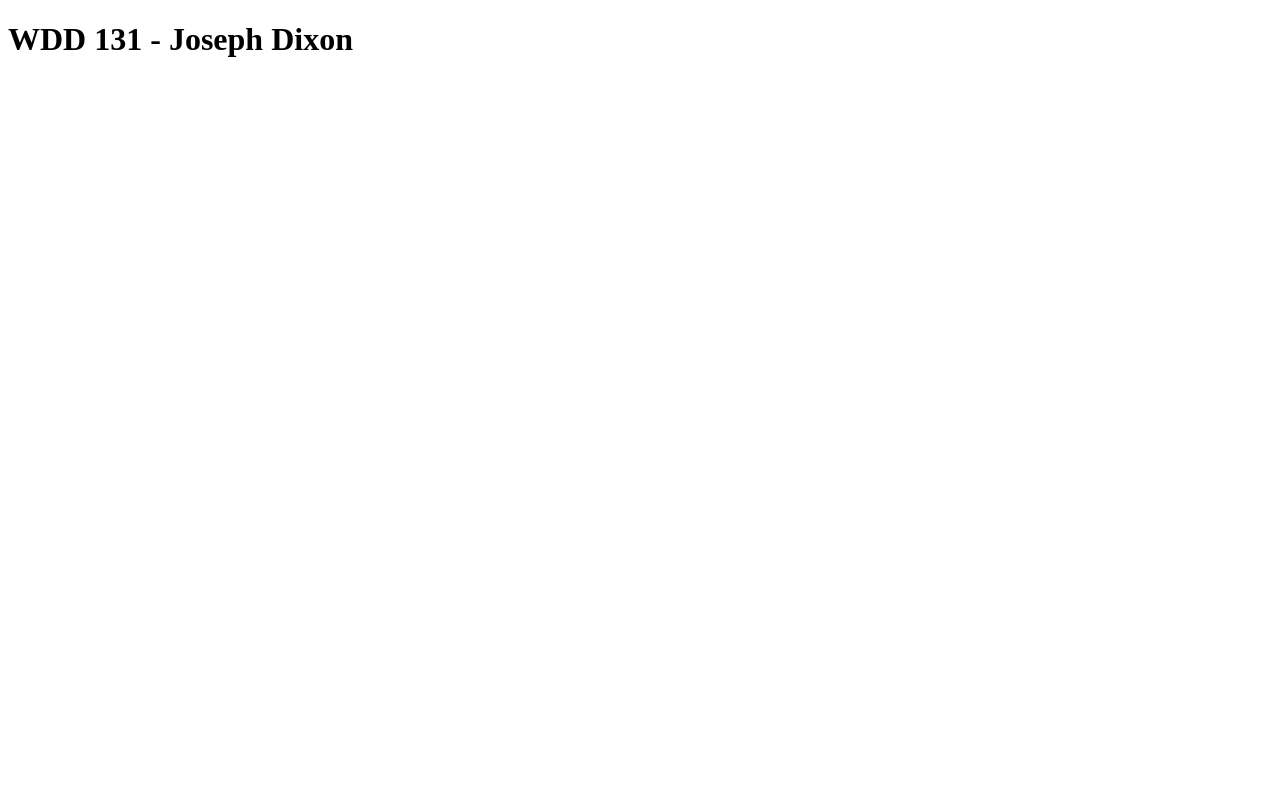
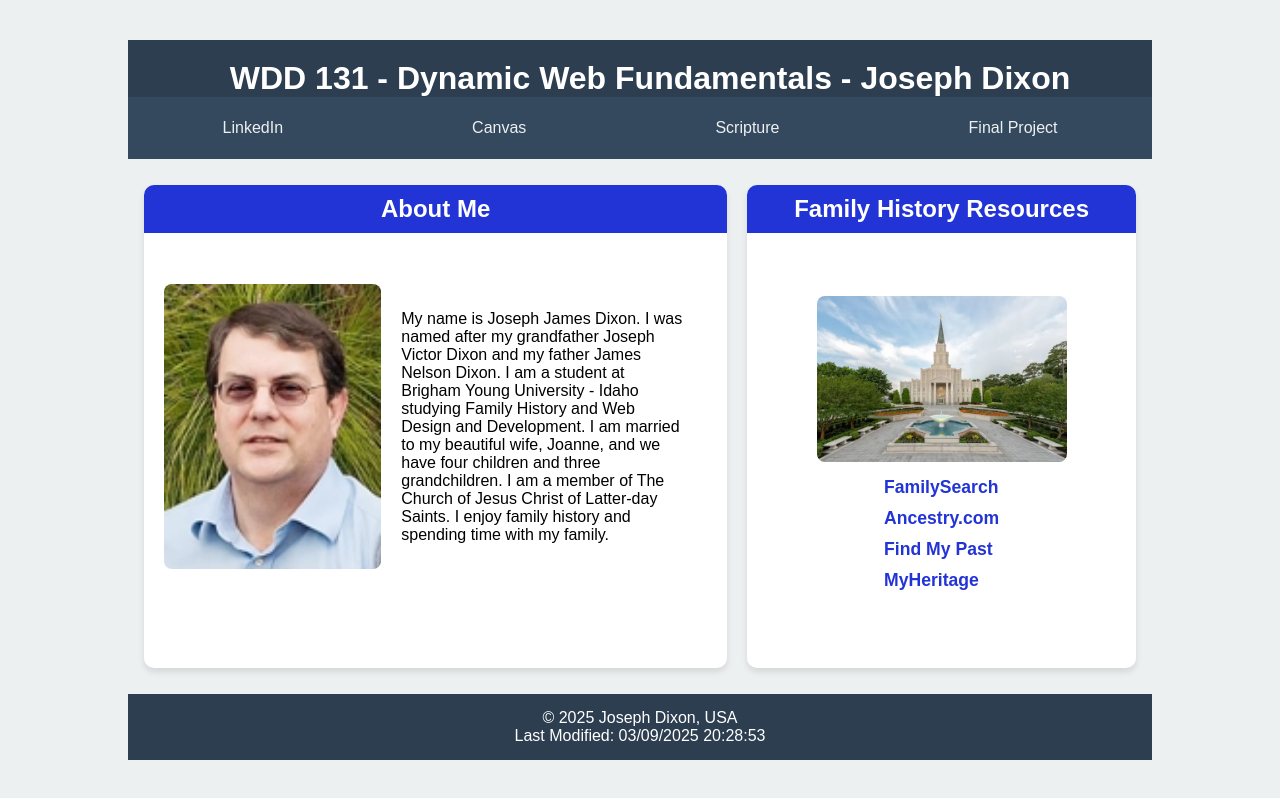
Before and after one commit to jdixon16510/wdd131, a plain HTML site: page index.html in a window 1280 px wide. Drawn offline with Linux system fonts and the light colour scheme.

Commit message:
Added images and text

```diff
--- a/index.html
+++ b/index.html
@@ -3,9 +3,80 @@
   <head>
     <meta charset="UTF-8" />
     <meta name="viewport" content="width=device-width, initial-scale=1.0" />
-    <title>WDD 131</title>
+    <meta
+      name="description"
+      content="WDD 131 - Dynamic Web Fundamentals - Joseph Dixon - Home Page"
+    />
+    <link rel="stylesheet" href="styles/base.css" />
+    <script src="scripts/getdates.js" defer></script>
+    <title>WDD 131 - Dynamic Web Fundamentals - Joseph Dixon</title>
   </head>
   <body>
-    <h1>WDD 131 - Joseph Dixon</h1>
+    <div class="container">
+      <header>
+        <h1>WDD 131 - Dynamic Web Fundamentals - Joseph Dixon</h1>
+        <nav>
+          <ul class="navigation">
+            <li>
+              <a
+                href="https://www.linkedin.com/in/josephjdixon/"
+                title="LinkedIn Page"
+                >LinkedIn</a
+              >
+            </li>
+            <li>
+              <a href="https://byupw.instructure.com/" title="BYUi Canvas"
+                >Canvas</a
+              >
+            </li>
+            <li>
+              <a
+                href="https://www.churchofjesuschrist.org/study/scriptures/bofm/alma/32?lang=eng"
+                title="Favorite scripture"
+                >Scripture</a
+              >
+            </li>
+            <li><a href="#" title="My final project">Final Project</a></li>
+          </ul>
+        </nav>
+      </header>
+      <main>
+        <section class="card left">
+          <h2>About Me</h2>
+          <img src="images/profile.webp" alt="Placeholder Image" />
+          <p>
+            My name is Joseph James Dixon. I was named after my grandfather
+            Joseph Victor Dixon and my father James Nelson Dixon. I am a student
+            at Brigham Young University - Idaho studying Family History and Web
+            Design and Development. I am married to my beautiful wife, Joanne,
+            and we have four children and three grandchildren. I am a member of
+            The Church of Jesus Christ of Latter-day Saints. I enjoy family
+            history and spending time with my family.
+          </p>
+        </section>
+
+        <section class="card right">
+          <h2>Family History Resources</h2>
+          <img
+            src="images/houston-texas-temple-23480-main.webp"
+            alt="Placeholder Image"
+          />
+          <div class="link-list">
+            <a href="https://www.familysearch.org/" target="_blank"
+              >FamilySearch</a
+            >
+            <a href="https://www.ancestry.com/" target="_blank">Ancestry.com</a>
+            <a href="https://www.findmypast.com/" target="_blank"
+              >Find My Past</a
+            >
+            <a href="https://www.myheritage.com/" target="_blank">MyHeritage</a>
+          </div>
+        </section>
+      </main>
+      <footer>
+        <p>&copy; <span id="currentyear"></span> Joseph Dixon, USA</p>
+        <p id="lastModified"></p>
+      </footer>
+    </div>
   </body>
 </html>
--- /dev/null
+++ b/scripts/getdates.js
@@ -0,0 +1,6 @@
+// Set the current year dynamically
+document.getElementById("currentyear").textContent = new Date().getFullYear();
+
+// Set the last modified date dynamically
+document.getElementById("lastModified").textContent =
+  "Last Modified: " + document.lastModified;
--- /dev/null
+++ b/styles/base.css
@@ -0,0 +1,178 @@
+* {
+  margin: 0;
+  padding: 0;
+  box-sizing: border-box;
+}
+
+body {
+  font-family: "acme", Arial, sans-serif;
+  height: 100vh;
+  display: flex;
+  justify-content: center;
+  align-items: center;
+  background-color: #ecf0f1;
+}
+
+.container {
+  display: grid;
+  grid-template: auto 1fr auto / repeat(5, 1fr);
+  gap: 10px;
+  width: 80%;
+  height: 90vh;
+}
+
+/* Header */
+header {
+  grid-column: 1 / -1;
+  background: #2c3e50;
+  color: white;
+  display: flex;
+  flex-direction: column;
+  justify-content: space-between;
+  text-align: center;
+  position: relative;
+  padding: 20px 0 0;
+}
+
+h1 {
+  margin-left: 20px;
+}
+
+/* Navigation */
+nav {
+  width: 100%;
+  background: #34495e;
+  padding: 10px 0;
+  margin-top: auto;
+}
+
+.navigation {
+  list-style: none;
+  display: flex;
+  flex-wrap: wrap;
+  justify-content: space-around;
+  padding: 0;
+  margin: 0;
+}
+
+.navigation li {
+  margin: 0 10px;
+  flex: 1 1 auto;
+  text-align: center;
+}
+
+.navigation a {
+  display: block;
+  color: #ecf0f1;
+  padding: 0.75rem 1rem;
+  text-decoration: none;
+  transition: 0.3s ease-in-out;
+}
+
+.navigation a:hover {
+  font-weight: bold;
+  text-decoration: underline;
+  text-decoration-color: yellow;
+}
+
+/* Main Section Layout */
+main {
+  grid-column: 1 / -1;
+  display: grid;
+  grid-template-columns: 3fr 2fr; /* Left card takes 3/5, Right card takes 2/5 */
+  gap: 20px;
+  padding: 1rem;
+  width: 100%;
+}
+
+/* Card Styling */
+.card {
+  background-color: white;
+  padding: 1rem;
+  border-radius: 10px;
+  box-shadow: 0 4px 6px rgba(0, 0, 0, 0.1);
+  position: relative; /* Needed for absolute positioning of h2 */
+  overflow: hidden; /* Ensures content does not overlap */
+  padding-top: 50px; /* Creates space for the header */
+}
+
+/* Card Headers at the Very Top */
+.card h2 {
+  background-color: #2234d6;
+  color: white;
+  padding: 10px;
+  margin: 0;
+  position: absolute;
+  top: 0;
+  left: 0;
+  width: 100%;
+  text-align: center;
+}
+
+/* Left Card: Ensuring Text on Left & Image on Right */
+.card.left {
+  display: grid;
+  grid-template-columns: 2fr 3fr; /* Text 2/5, Image 3/5 */
+  align-items: center;
+  padding: 20px;
+}
+
+/* Left Card Image */
+.card.left img {
+  width: 100%;
+  max-width: 250px;
+  height: auto;
+  border-radius: 8px;
+  justify-self: end;
+}
+
+/* Left Card Text */
+.card.left p {
+  padding: 20px;
+  text-align: left;
+}
+
+/* Right Card */
+.card.right {
+  display: flex;
+  flex-direction: column;
+  align-items: center;
+  justify-content: center;
+}
+
+/* Right Card Image */
+.card.right img {
+  width: 100%;
+  max-width: 250px;
+  height: auto;
+  border-radius: 8px;
+}
+
+.link-list {
+  display: flex;
+  flex-direction: column; /* Stack the links vertically */
+  gap: 10px; /* Add space between the links */
+  text-align: left; /* Align text to the left */
+  margin-top: 15px; /* Add top margin to give some space below the image */
+}
+
+.link-list a {
+  text-decoration: none;
+  color: #2234d6; /* Set a contrasting color for the links */
+  font-size: 1.1rem; /* Adjust font size */
+  font-weight: bold;
+  transition: color 0.3s ease-in-out; /* Add transition for hover effect */
+}
+
+.link-list a:hover {
+  color: #e74c3c; /* Change color on hover for a nice effect */
+}
+
+/* Footer */
+footer {
+  grid-column: 1 / -1;
+  background: #2c3e50;
+  color: white;
+  text-align: center;
+  padding: 15px;
+}
```
Also changed, not shown: images/houston-texas-temple-23480-main.webp (added), images/profile.webp (added).
